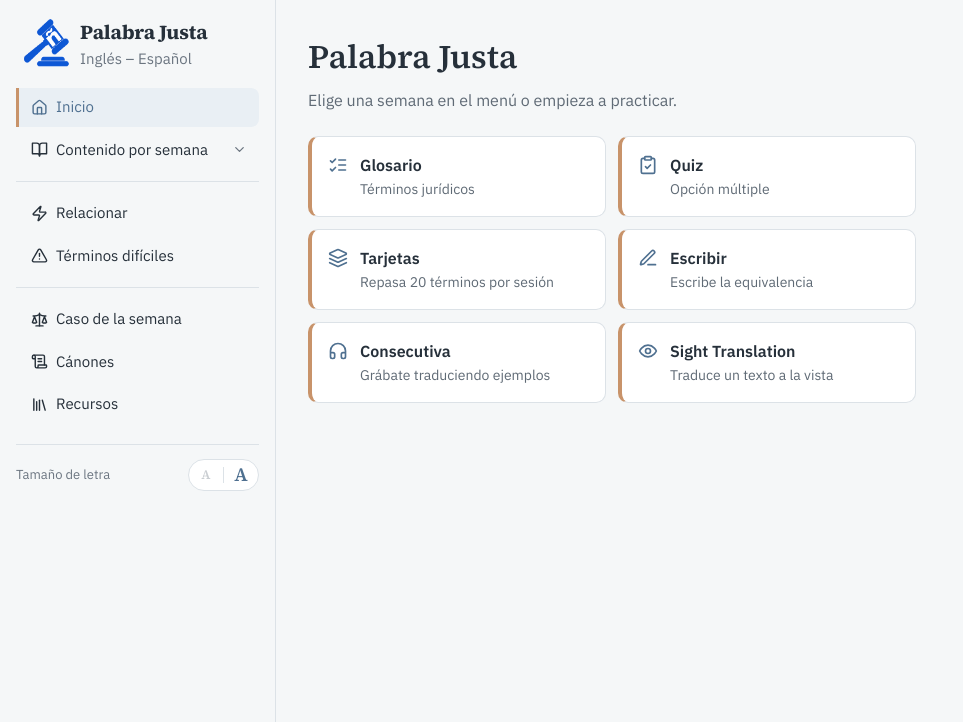
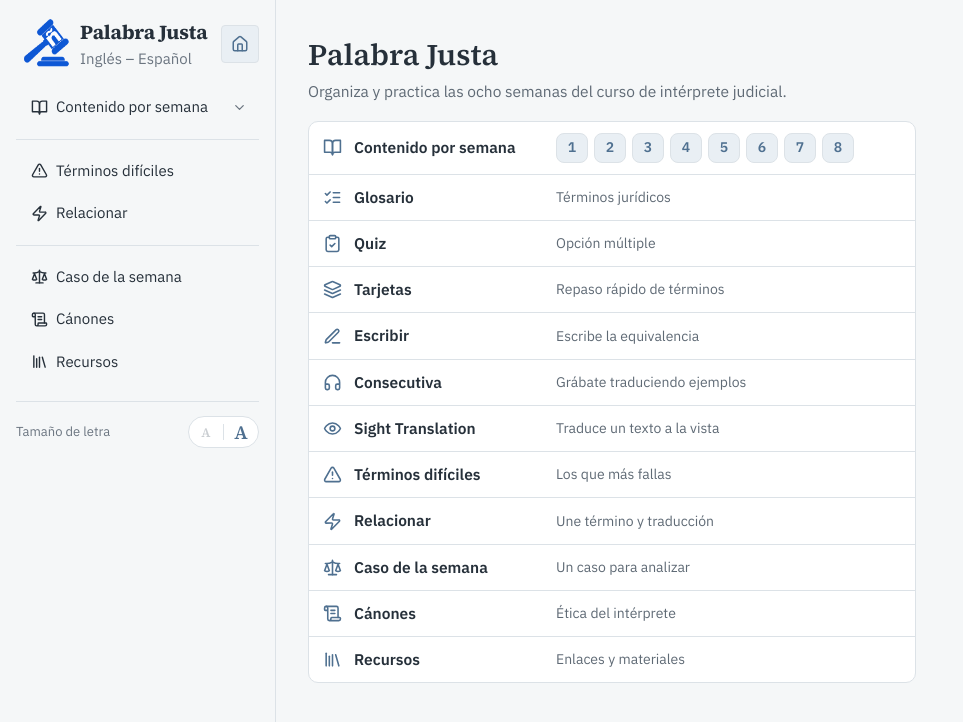
Before and after one commit to Josegarciawsu/palabrajusta, a React (Vite) app: page / in a window 1280 px wide. Shown: the top 722 px of the page, without its empty margins (0-963 px from the left). Built offline with nearby package versions, Linux system fonts and the light colour scheme.

Commit message:
Add files via upload

```diff
--- a/src/App.jsx
+++ b/src/App.jsx
@@ -1481,57 +1481,93 @@ function TamanoLetra({ nivel, setNivel }) {
   );
 }
 
-function InicioView({ irA }) {
-  const accesos = [
+// Todas las secciones, de mayor a menor relevancia.
+const SECCIONES = [
   { id: "glosario", icon: ListChecks, titulo: "Glosario", texto: "Términos jurídicos" },
   { id: "quiz", icon: ClipboardCheck, titulo: "Quiz", texto: "Opción múltiple" },
-    { id: "flashcards", icon: Layers, titulo: "Tarjetas", texto: "Repasa 20 términos por sesión" },
+  { id: "flashcards", icon: Layers, titulo: "Tarjetas", texto: "Repaso rápido de términos", corto: "Repaso rápido" },
   { id: "escribir", icon: PenLine, titulo: "Escribir", texto: "Escribe la equivalencia" },
-    { id: "consecutiva", icon: Headphones, titulo: "Consecutiva", texto: "Grábate traduciendo ejemplos" },
-    { id: "sight", icon: Eye, titulo: "Sight Translation", texto: "Traduce un texto a la vista" },
+  { id: "consecutiva", icon: Headphones, titulo: "Consecutiva", texto: "Grábate traduciendo ejemplos", corto: "Grábate traduciendo" },
+  { id: "sight", icon: Eye, titulo: "Sight Translation", texto: "Traduce un texto a la vista", corto: "Traducción a la vista" },
+  { id: "debiles", icon: AlertTriangle, titulo: "Términos difíciles", texto: "Los que más fallas" },
+  { id: "match", icon: Zap, titulo: "Relacionar", texto: "Une término y traducción", corto: "Une las parejas" },
+  { id: "caso", icon: Scale, titulo: "Caso de la semana", texto: "Un caso para analizar" },
+  { id: "canones", icon: ScrollText, titulo: "Cánones", texto: "Ética del intérprete" },
+  { id: "recursos", icon: Library, titulo: "Recursos", texto: "Enlaces y materiales" },
 ];
+
+function InicioView({ irA, isMobile }) {
+  const fila = (i) => ({
+    display: "flex",
+    alignItems: "center",
+    gap: 12,
+    width: "100%",
+    textAlign: "left",
+    padding: isMobile ? "5px 12px" : "11px 14px",
+    background: "none",
+    border: "none",
+    borderTop: i ? `1px solid ${C.border}` : "none",
+    cursor: "pointer",
+  });
+  const tituloStyle = {
+    fontFamily: sans,
+    fontSize: isMobile ? 14.5 : 15.5,
+    fontWeight: 600,
+    color: C.text,
+    width: isMobile ? 134 : 190,
+    flexShrink: 0,
+    whiteSpace: "nowrap",
+  };
+  const textoStyle = { fontFamily: sans, fontSize: isMobile ? 13 : 14, color: C.muted, flex: 1, minWidth: 0, whiteSpace: "nowrap", overflow: "hidden", textOverflow: "ellipsis" };
   return (
     <div>
-      <h1 style={{ fontFamily: serif, fontWeight: 600, color: C.text, fontSize: 33, margin: 0 }}>
+      <h1 style={{ fontFamily: serif, fontWeight: 600, color: C.text, fontSize: isMobile ? 26 : 30, margin: 0 }}>
         Palabra Justa
       </h1>
-      <p style={{ fontFamily: sans, color: C.muted, fontSize: 16, margin: "6px 0 0 0" }}>
-        Elige una semana en el menú o empieza a practicar.
+      <p style={{ fontFamily: sans, color: C.muted, fontSize: isMobile ? 14.5 : 15.5, lineHeight: 1.4, margin: "4px 0 0 0" }}>
+        Organiza y practica las ocho semanas del curso de intérprete judicial.
       </p>
       <div
         style={{
-          display: "grid",
-          gridTemplateColumns: "repeat(auto-fit, minmax(220px, 1fr))",
-          gap: 12,
-          marginTop: 24,
-        }}
-      >
-        {accesos.map(({ id, icon: Icon, titulo, texto }) => (
-          <button
-            key={id}
-            onClick={() => irA(id)}
-            style={{
-              textAlign: "left",
-              display: "flex",
-              gap: 12,
-              alignItems: "flex-start",
-              padding: "16px 16px",
+          marginTop: isMobile ? 10 : 18,
           backgroundColor: C.card,
           border: `1px solid ${C.border}`,
-              borderLeft: `4px solid ${C.clay}`,
           borderRadius: 10,
+          overflow: "hidden",
+        }}
+      >
+        <div style={{ ...fila(0), cursor: "default", flexWrap: isMobile ? "wrap" : "nowrap", rowGap: 8 }}>
+          <BookOpen size={19} color={C.accent} style={{ flexShrink: 0 }} />
+          <span style={{ ...tituloStyle, width: isMobile ? "auto" : 190 }}>Contenido por semana</span>
+          <span style={{ display: "flex", gap: isMobile ? 5 : 6, flexWrap: "nowrap", marginLeft: isMobile ? 31 : 0 }}>
+            {WEEKS.map((w) => (
+              <button
+                key={w}
+                onClick={() => irA(`semana-${w}`)}
+                aria-label={`Semana ${w}`}
+                style={{
+                  width: isMobile ? 30 : 32,
+                  height: isMobile ? 28 : 30,
+                  borderRadius: 8,
+                  border: `1px solid ${C.border}`,
+                  backgroundColor: C.accentSoft,
+                  color: C.accent,
+                  fontFamily: sans,
+                  fontSize: 14,
+                  fontWeight: 600,
                   cursor: "pointer",
                 }}
               >
-            <Icon size={20} color={C.accent} style={{ flexShrink: 0, marginTop: 2 }} />
-            <span>
-              <span style={{ display: "block", fontFamily: sans, fontSize: 16, fontWeight: 600, color: C.text }}>
-                {titulo}
+                {w}
+              </button>
+            ))}
           </span>
-              <span style={{ display: "block", fontFamily: sans, fontSize: 14, color: C.muted, marginTop: 2 }}>
-                {texto}
-              </span>
-            </span>
+        </div>
+        {SECCIONES.map(({ id, icon: Icon, titulo, texto, corto }, i) => (
+          <button key={id} onClick={() => irA(id)} style={fila(i + 1)}>
+            <Icon size={19} color={C.accent} style={{ flexShrink: 0 }} />
+            <span style={tituloStyle}>{titulo}</span>
+            <span style={textoStyle}>{isMobile && corto ? corto : texto}</span>
           </button>
         ))}
       </div>
@@ -1592,11 +1628,16 @@ export default function App() {
             gap: 8,
           }}
         >
-          <div className="flex items-center gap-2">
+          <button
+            onClick={() => setSection("inicio")}
+            aria-label="Ir al inicio"
+            className="flex items-center gap-2"
+            style={{ background: "none", border: "none", padding: 0, cursor: "pointer", textAlign: "left" }}
+          >
             <img
               src={LOGO_URI}
               alt=""
-              style={{ width: 56, height: 56, opacity: 0.95, flexShrink: 0 }}
+              style={{ width: isMobile ? 42 : 56, height: isMobile ? 42 : 56, opacity: 0.95, flexShrink: 0 }}
             />
             <div>
               <p
@@ -1623,10 +1664,46 @@ export default function App() {
                 Inglés – Español
               </p>
             </div>
-          </div>
-
+          </button>
+
+          {!isMobile && (
+            <button
+              onClick={() => setSection("inicio")}
+              aria-label="Inicio"
+              title="Inicio"
+              className="flex items-center justify-center rounded"
+              style={{
+                width: 38,
+                height: 38,
+                border: `1px solid ${C.border}`,
+                backgroundColor: section === "inicio" ? C.accentSoft : C.card,
+                color: C.accent,
+                cursor: "pointer",
+                flexShrink: 0,
+              }}
+            >
+              <Home size={18} />
+            </button>
+          )}
           {isMobile && (
             <div className="flex items-center gap-2">
+            <button
+              onClick={() => setSection("inicio")}
+              aria-label="Inicio"
+              title="Inicio"
+              className="flex items-center justify-center rounded"
+              style={{
+                width: 38,
+                height: 38,
+                border: `1px solid ${C.border}`,
+                backgroundColor: section === "inicio" ? C.accentSoft : C.card,
+                color: C.accent,
+                cursor: "pointer",
+                flexShrink: 0,
+              }}
+            >
+              <Home size={18} />
+            </button>
             <TamanoLetra nivel={nivelLetra} setNivel={setNivelLetra} />
             <button
               onClick={() => setNavOpen((v) => !v)}
@@ -1658,13 +1735,6 @@ export default function App() {
             marginTop: isMobile ? 8 : 0,
           }}
         >
-          <NavButton
-            icon={Home}
-            active={section === "inicio"}
-            onClick={() => setSection("inicio")}
-          >
-            Inicio
-          </NavButton>
           <button
             onClick={(e) => {
               e.stopPropagation();
@@ -1708,18 +1778,18 @@ export default function App() {
           )}
 
           <NavButton
+            icon={AlertTriangle}
+            active={section === "debiles"}
+            onClick={() => setSection("debiles")}
+          >
+            Términos difíciles
+          </NavButton>
+          <NavButton
             icon={Zap}
             active={section === "match"}
             onClick={() => setSection("match")}
           >
             Relacionar
-          </NavButton>
-          <NavButton
-            icon={AlertTriangle}
-            active={section === "debiles"}
-            onClick={() => setSection("debiles")}
-          >
-            Términos difíciles
           </NavButton>
 
           {!isMobile && (
@@ -1775,7 +1845,7 @@ export default function App() {
         }}
       >
         <div style={{ zoom: ESCALAS[nivelLetra] }}>
-        {section === "inicio" && <InicioView irA={setSection} />}
+        {section === "inicio" && <InicioView irA={setSection} isMobile={isMobile} />}
         {section.startsWith("semana-") && (
           <WeekView
             key={section}
```
Lines whose indentation alone changed are shown as unchanged.
